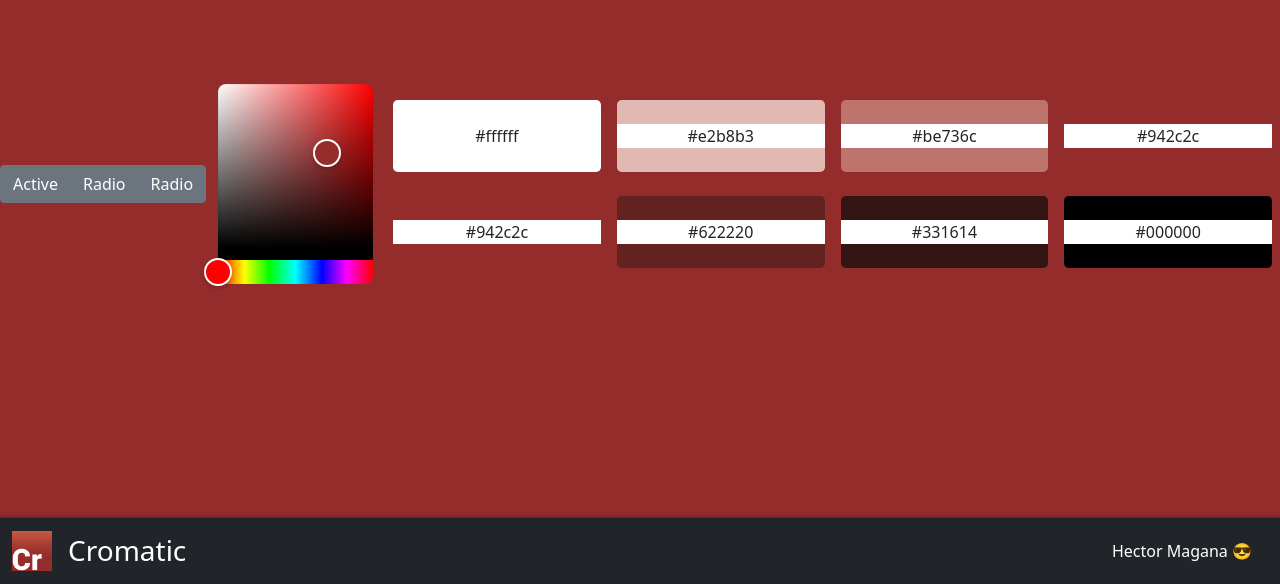
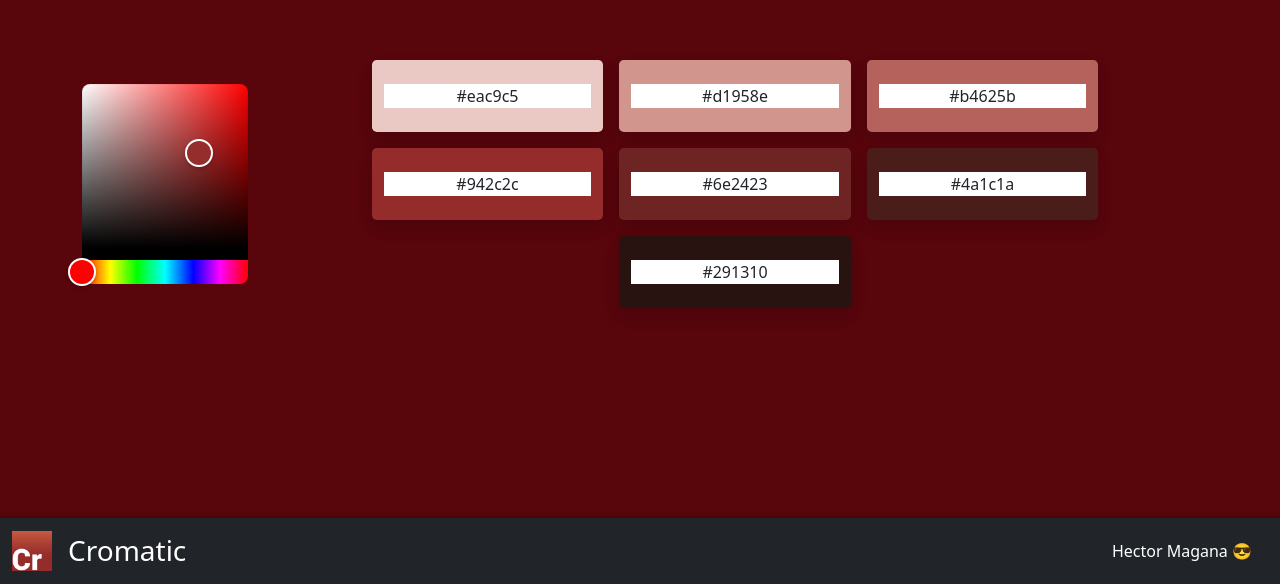
Before and after one commit to Hecedu/Cromatic, a React (Create React App) app: page / in a window 1280 px wide. Shown: the part 216-800 px from the top of the page. Built offline with nearby package versions, Linux system fonts and the light colour scheme.

Commit message:
presentation changes part 2

```diff
--- a/src/App.tsx
+++ b/src/App.tsx
@@ -7,19 +7,15 @@ import ColorDisplay from './Components/ColorDisplay';
 
 function App() {
   const [selectedColor, setSelectedColor] = useState('#942c2c');
-  const [whiteColorList, setWhiteColorList] = useState<any[]>([])
-  const [blackColorList, setBlackColorList] = useState<any[]>([])
+  const [backgroundColor, setBackgroundColor] = useState('#942c2c');
+  const [colorList, setColorList] = useState<any[]>([])
 
   useEffect(() => {
-    var whiteGradient = chroma.bezier(['white', selectedColor])
-      .scale()
-      .colors(4);
-    setWhiteColorList(whiteGradient)
+    var colorScale = chroma.scale(['white', selectedColor, 'black']).mode('lab')
+      .colors(7 + 2);
+    setColorList(colorScale.filter(c => c !== '#ffffff' && c !== '#000000'))
 
-    var blackGradient = chroma.bezier([selectedColor, 'black'])
-      .scale()
-      .colors(4);
-    setBlackColorList(blackGradient)
+    setBackgroundColor(chroma(selectedColor).desaturate(0.5).darken(1).hex())
 
   }, [selectedColor])
 
@@ -33,28 +29,16 @@ function App() {
   };
 
   return (
-    <div className="App" style={{ backgroundColor: selectedColor }}>
+    <div className="App" style={{ backgroundColor: backgroundColor }}>
       <Navbar />
       <div className="d-flex align-items-center vh-100">
-        <div className="btn-group btn-group-toggle" data-toggle="buttons">
-          <label className="btn btn-secondary">
-            Active
-          </label>
-          <label className="btn btn-secondary">
-            Radio
-          </label>
-          <label className="btn btn-secondary">
-            Radio
-          </label>
-        </div>
         <div className='container align-middle '>
           <div className='row align-items-center'>
             <div className='col-12 col-xl-2 d-flex justify-content-center mx-0 my-2'>
               <HexColorPicker color={selectedColor} onChange={handleChangeComplete} />
             </div>
             <div className='col'>
-              <ColorDisplay colorList={whiteColorList} />
-              <ColorDisplay colorList={blackColorList} />
+              <ColorDisplay colorList={colorList} />
             </div>
           </div>
         </div>
--- a/src/Components/ColorDisplay.tsx
+++ b/src/Components/ColorDisplay.tsx
@@ -5,9 +5,9 @@ interface ColorDisplayProps {
   }
 export default function ColorDisplay({ colorList }: ColorDisplayProps) {
     return (
-        <div className='row my-4'>
+        <div className='row my-4 mx-auto d-flex justify-content-center'>
         {
-          colorList.map(c => <div className='col text-center rounded-3 px-0 mx-2 py-4'
+          colorList.map(c => <div className='col-3 text-center m-2 rounded-3 py-4 shadow'
               style={{ backgroundColor: c }}
               onClick={() => navigator.clipboard.writeText(c)}>
               <p className='m-0 bg-white'>{c}</p>
```
